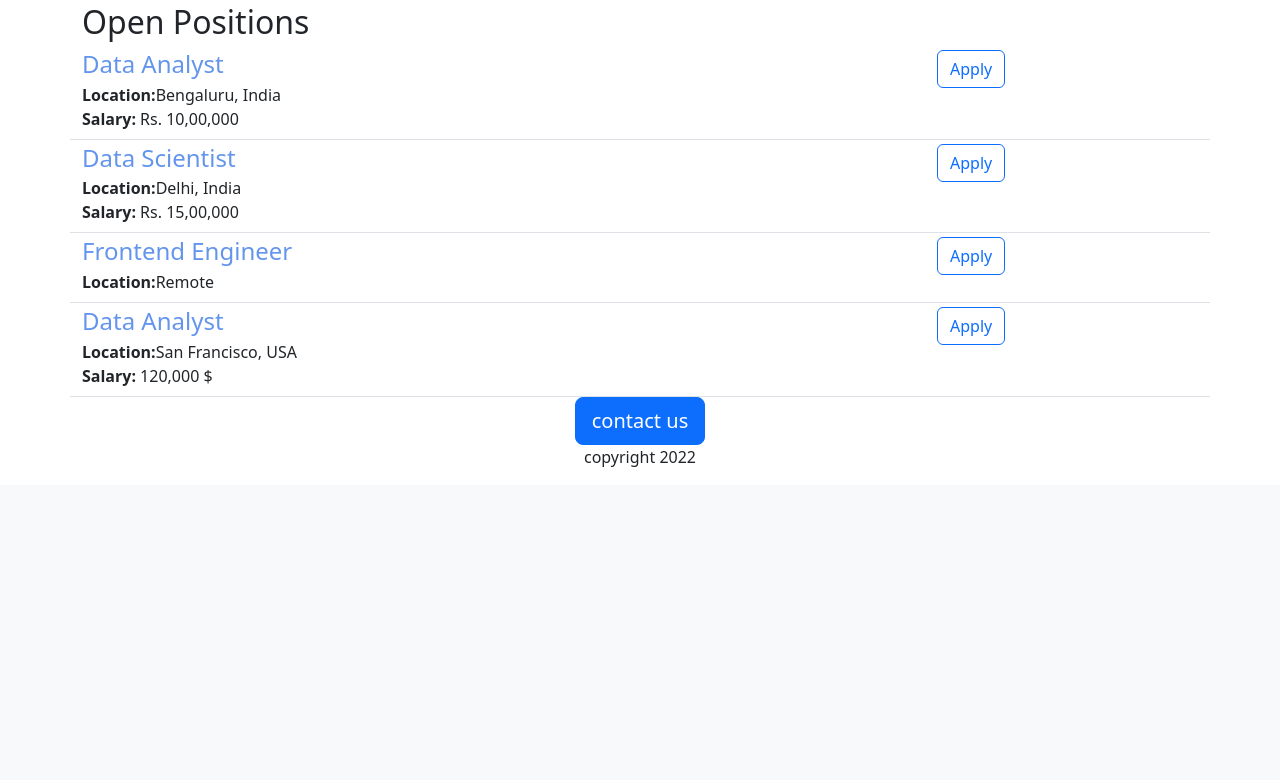
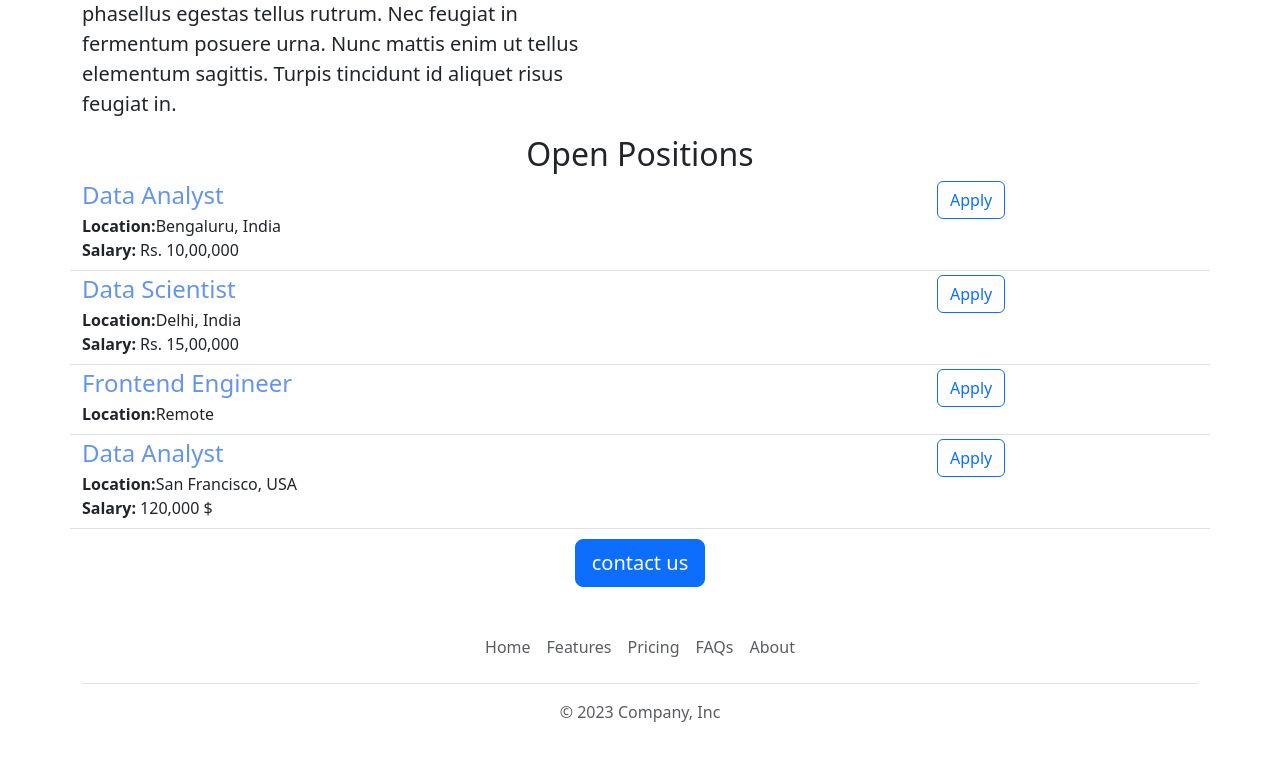
Before and after one commit to saimohan16/A-career-website-V2, a Flask app: page / in a window 1280 px wide. Shown: the part 773-1553 px from the top of the page. Before the commit the page ends 1240 px from the top, so only its background shows below. Run offline with Flask 3, Linux system fonts and the light colour scheme.

Commit message:
final push

```diff
--- a/templates/footer.html
+++ b/templates/footer.html
@@ -0,0 +1,12 @@
+<div class="container">
+    <footer class="py-3 my-4">
+      <ul class="nav justify-content-center border-bottom pb-3 mb-3">
+        <li class="nav-item"><a href="#" class="nav-link px-2 text-body-secondary">Home</a></li>
+        <li class="nav-item"><a href="#" class="nav-link px-2 text-body-secondary">Features</a></li>
+        <li class="nav-item"><a href="#" class="nav-link px-2 text-body-secondary">Pricing</a></li>
+        <li class="nav-item"><a href="#" class="nav-link px-2 text-body-secondary">FAQs</a></li>
+        <li class="nav-item"><a href="#" class="nav-link px-2 text-body-secondary">About</a></li>
+      </ul>
+      <p class="text-center text-body-secondary">&copy; 2023 Company, Inc</p>
+    </footer>
+  </div>
--- a/templates/home.html
+++ b/templates/home.html
@@ -48,7 +48,9 @@
         #banner{
             height: 360px;
             width:100%;
-            object-fit: cover
+            object-fit: cover;
+            margin: top 4px;
+            margin-bottom:-300 px
 
         }
 
@@ -56,15 +58,21 @@
         <title> mohan </title>
         <body>
             {% include 'nav.html' %}
+            <img class = 'img-fluid'id = banner src ='static\banner.jpg' height="120px" >
+
             <!--<div id="container">-->
             <div class="container">
-            <h1 class="text-center mt-2 mb-4"> {{company_name}} career page</h1>
+            <h1 class="text-center"> {{company_name}} career page</h1>
             <!--added images using the static page-->
-            <img class = 'img-fluid'id = banner src ='static\banner.jpg' height="320px" >
-            <h2 class="text-center mt-2 mb4"> About career </h2>
+            <!--<img class = 'img-fluid'id = banner src ='static\banner.jpg' height="320px" > -->
+            <!--<h2 class="text-center mt-2 mb4"> About career </h2>-->
             <!-- <p class = 'bodytext' > -->
-            <p class="lead">Lorem ipsum dolor sit amet, consectetur adipiscing elit, sed do eiusmod tempor incididunt ut labore et dolore magna aliqua. Feugiat vivamus at augue eget arcu dictum varius. Cursus in hac habitasse platea dictumst. Mauris rhoncus aenean vel elit scelerisque mauris pellentesque pulvinar pellentesque. In aliquam sem fringilla ut morbi tincidunt augue. Fringilla phasellus faucibus scelerisque eleifend donec. Tellus in metus vulputate eu scelerisque felis imperdiet proin fermentum. Mi quis hendrerit dolor magna eget est lorem ipsum dolor. Et sollicitudin ac orci phasellus egestas tellus rutrum. Nec feugiat in fermentum posuere urna. Nunc mattis enim ut tellus elementum sagittis. Turpis tincidunt id aliquet risus feugiat in.</p>
-            <h2> Open Positions </h2>
+            <div class="row margin-bottom:16px">
+            <div class="col-md-6"><p class="lead">Lorem ipsum dolor sit amet, consectetur adipiscing elit, sed do eiusmod tempor incididunt ut labore et dolore magna aliqua. Feugiat vivamus at augue eget arcu dictum varius. Cursus in hac habitasse platea dictumst. Mauris rhoncus aenean vel elit scelerisque mauris pellentesque pulvinar pellentesque. In aliquam sem fringilla ut morbi tincidunt augue. Fringilla phasellus faucibus scelerisque eleifend donec. Tellus in metus vulputate eu scelerisque felis imperdiet proin fermentum. Mi quis hendrerit dolor magna eget est lorem ipsum dolor. Et sollicitudin ac orci phasellus egestas tellus rutrum. Nec feugiat in fermentum posuere urna. Nunc mattis enim ut tellus elementum sagittis. Turpis tincidunt id aliquet risus feugiat in.</p>
+            </div>
+            <div class="d-none d-md-block col-md-6"><img class = 'img-fluid' src ='static\annie-spratt-QckxruozjRg-unsplash.jpg' height="320px" style="border-radius: 4px;" ></div>
+            </div>
+            <h2 class="text-center margin-top:16px"> Open Positions </h2>
             <div>
             <!--{{jobs}}-->
             {% for job in jobs %}
@@ -75,13 +83,17 @@
 
 
             </div>
+
+
+
             <!-- <div style="text-align: center;">{inline styling in css} -->
             <div class="text-center">
-            <button margin="auto" class="btn btn-primary btn-lg">contact us</button>
-            <p > copyright 2022</p>
+            <a href="mailto: mohan@email.com?subject=Question%20about%20job%20openings&body=name%3A%20%3CPut%20your%20name%20here%3E%0D%0AMy%20question%3A%20%3CAsk%20anything%3E" type="button" style="margin-top: 10px;"
+            margin="auto" class="btn btn-primary btn-lg">contact us</a>
+            <!--<p > copyright 2022</p>-->
             </div>
             </div>
-            {% include 'footer.html'%}
+        {% include 'footer.html' %}
         </body>
     </head>
 </html>
--- a/templates/jobitem.html
+++ b/templates/jobitem.html
@@ -15,5 +15,5 @@
     {% endif %}
 </div>
     <!--Building columns to add button in side part of the-->
-<div class="col-3"><button type="button" class="btn btn-outline-primary">Apply</button></div>
+<div class="col-3"><a href="mailto: mohan@email.com?subject=Application%20to%20{{job['title']}}%20job&body=name%3A%20%3CPut%20your%20name%20here%3E%0D%0Aresume%3A%20%3Cresume%2Fcv%20link%3E%0D%0AlinkedIn%3A%3CAccount%20link%3E" type="button" class="btn btn-outline-primary">Apply</a></div>
 </div>
```
Also changed, not shown: 1 other file.
